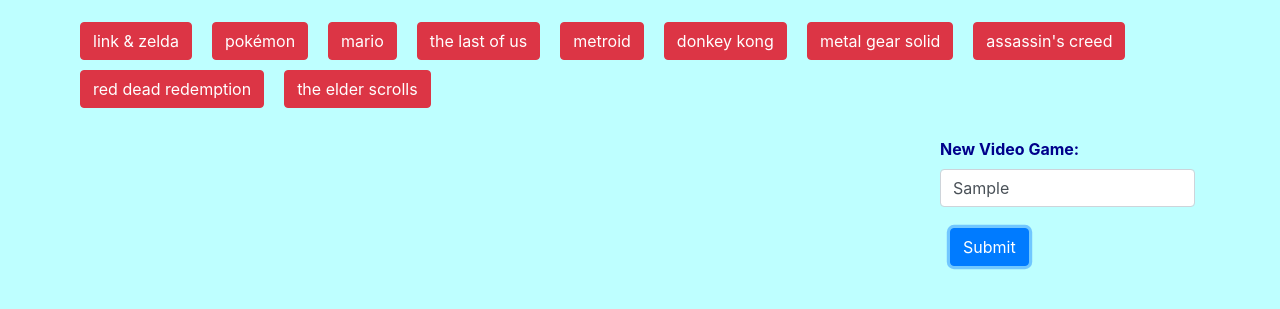
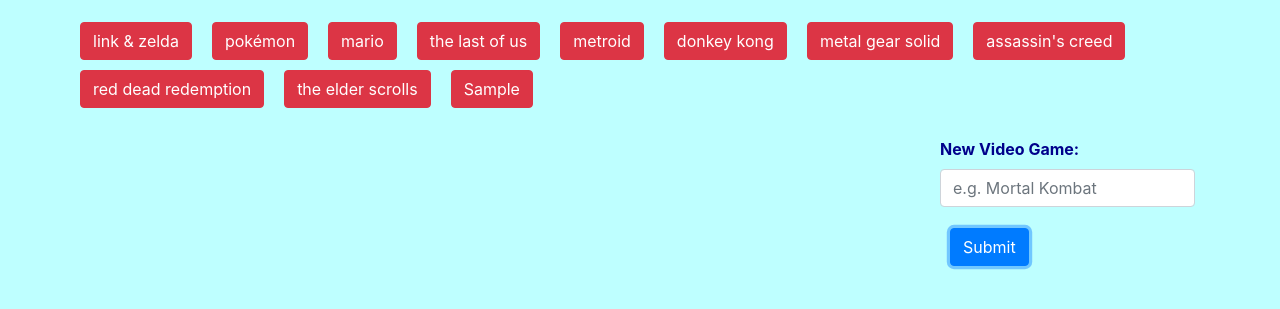
Before and after one commit to mangodyl/Gif-Buttons, a plain HTML site: page index.html in a window 1280 px wide. Both pictures are taken after typing "Sample" into the empty fields and a click on the button "Submit". Shown: the part 91-400 px from the top of the page. Drawn offline with nearby package versions, Linux system fonts and the light colour scheme.

Commit message:
new button function completed

```diff
--- a/assets/js/script.js
+++ b/assets/js/script.js
@@ -33,4 +33,16 @@ $(document).ready(function () {
 
     makeButtons();
 
+    $("#submit-button").on("click", function () {
+
+        $("#buttons-div").html(" ");
+
+        buttonArray.push($("#inputForm").val());
+
+        makeButtons();
+
+        $("#inputForm").val("")
+
+    });
+
 });
--- a/index.html
+++ b/index.html
@@ -34,7 +34,7 @@
                         <label>New Video Game:</label>
                         <input class="form-control" id="inputForm" placeholder="e.g. Mortal Kombat">
                     </div>
-                    <button type="submit" class="btn btn-primary">Submit</button>
+                    <button type="submit" class="btn btn-primary" id="submit-button">Submit</button>
                 </div>
             </div>
         </div>
```
